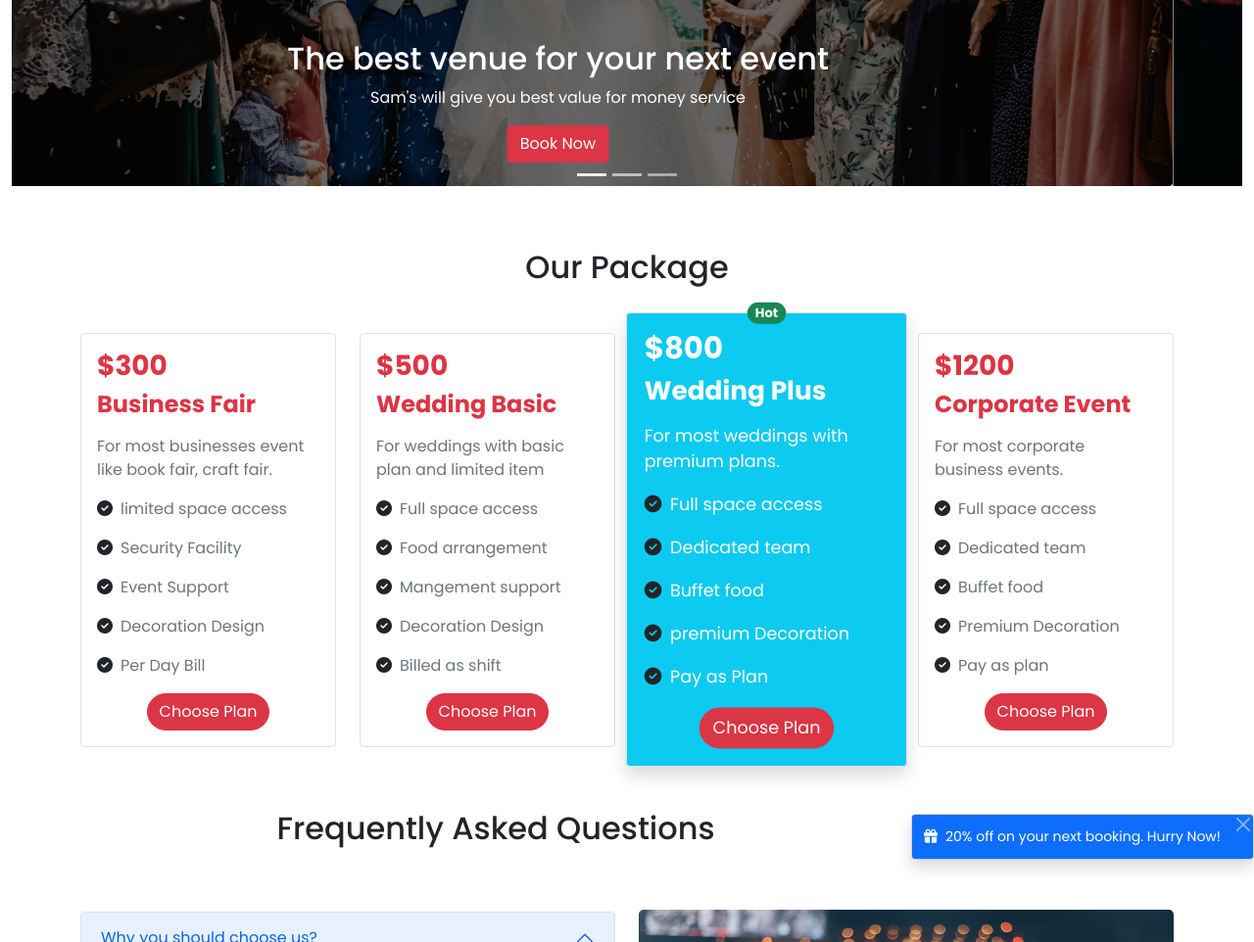
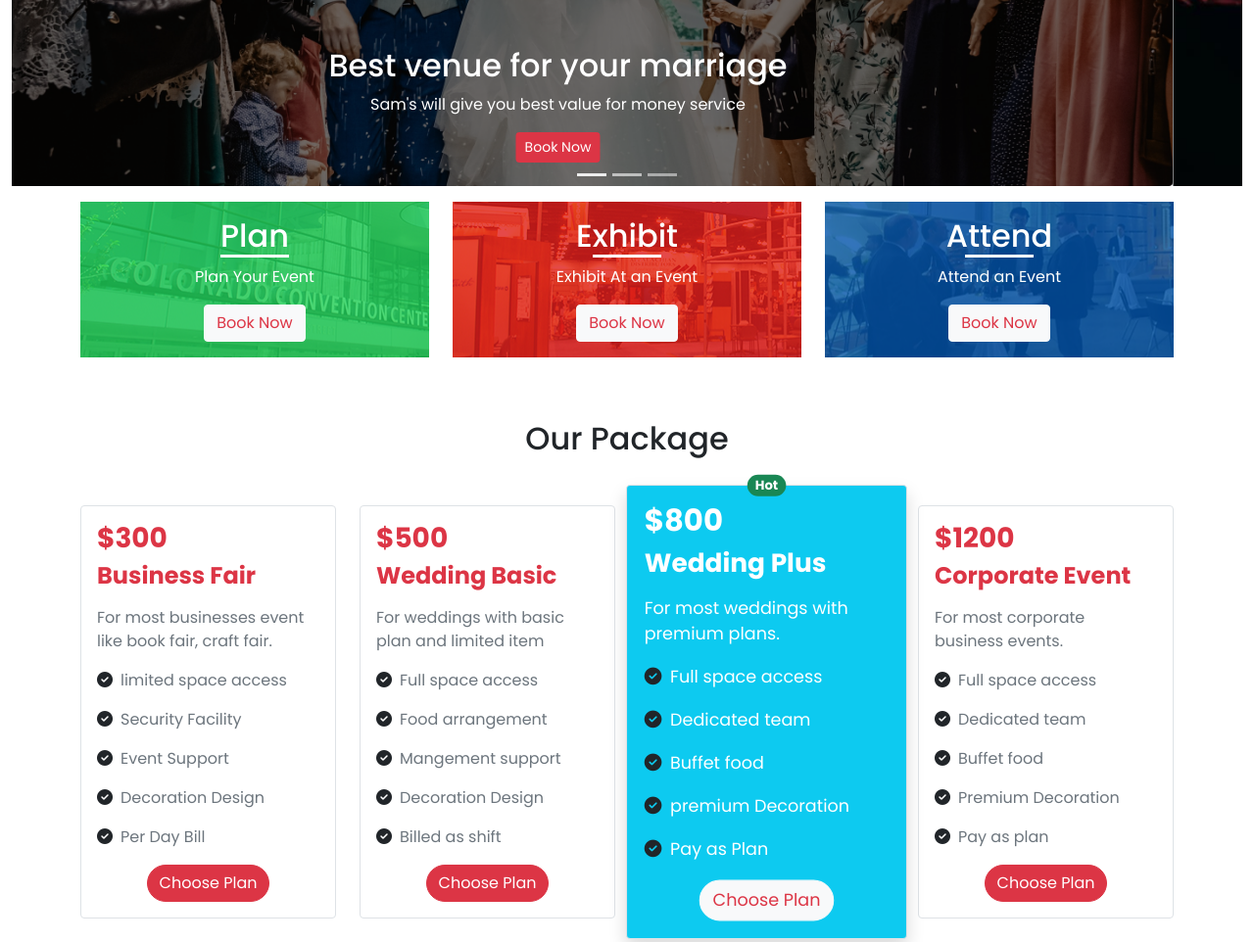
Before and after one commit to Shahinul-Islam/convention-center-assignment, a plain HTML site: page index.html in a window 1280 px wide. Shown: the part 400-1362 px from the top of the page at 98% size. Drawn offline with nearby package versions, Linux system fonts and the light colour scheme.

Commit message:
btn link added

```diff
--- a/index.html
+++ b/index.html
@@ -40,10 +40,10 @@
                   <div class="carousel-item active py-3">
                     <img src="images/banner.png" class="d-block w-100" alt="...">
                     <div class="carousel-caption d-md-block ">
-                      <h2>The best venue for your
-                        next event</h2>
+                      <h2>Best venue for your
+                        marriage</h2>
                       <p class="d-none d-md-block mx-auto">Sam's will give you best value for money service</p>
-                      <button type="button" class="btn btn-danger d-none d-md-block mx-auto">Book Now</button>
+                      <a type="button" class="btn btn-danger mx-auto btn-sm" href="https://www.w3schools.com/bootstrap/default.asp" target="_blank">Book Now</a>
                     </div>
                   </div>
                   <div class="carousel-item py-3">
@@ -51,7 +51,7 @@
                     <div class="carousel-caption d-md-block ">
                       <h2>Make your concert live</h2>
                       <p class="d-none d-md-block mx-auto">Sam's the best place for your live concert</p>
-                      <button type="button" class="btn btn-danger d-none d-md-block mx-auto">Book Now</button>
+                      <a type="button" class="btn btn-danger mx-auto btn-sm" href="https://www.w3schools.com/bootstrap/default.asp" target="_blank">Book Now</a>
                     </div>
                   </div>
                   <div class="carousel-item py-3">
@@ -59,7 +59,7 @@
                     <div class="carousel-caption d-md-block ">
                       <h2>Get versity convocation done</h2>
                       <p class="d-none d-md-block mx-auto">Any educational meeting or convocation at one place</p>
-                      <button type="button" class="btn btn-danger d-none d-md-block mx-auto">Book Now</button>
+                      <a type="button" class="btn btn-danger mx-auto btn-sm" href="https://www.w3schools.com/bootstrap/default.asp" target="_blank">Book Now</a>
                     </div>
                   </div>
                 </div>
@@ -76,6 +76,31 @@
         </section>
     </header>
     <main>
+        <section class="container">
+          <div class="row">
+            <div class="col-lg-4 text-center">
+              <div class="plan p-3 mb-3">
+                <h2 class="text-white h-line">Plan</h2>
+                <p class="text-white">Plan Your Event</p>
+                <a type="button" class="btn btn-light text-danger mx-auto" href="https://www.w3schools.com/bootstrap/default.asp" target="_blank">Book Now</a>
+              </div>
+            </div>
+            <div class="col-lg-4 text-center">
+              <div class="exhibit p-3 mb-3">
+                <h2 class="text-white h-line">Exhibit</h2>
+                <p class="text-white">Exhibit At an Event</p>
+                <a type="button" class="btn btn-light text-danger mx-auto" href="https://www.w3schools.com/bootstrap/default.asp" target="_blank">Book Now</a>
+              </div>
+            </div>
+            <div class="col-lg-4 text-center">
+              <div class="attend p-3 mb-3">
+                <h2 class="text-white h-line">Attend</h2>
+                <p class="text-white">Attend an Event</p>
+                <a type="button" class="btn btn-light text-danger mx-auto" href="https://www.w3schools.com/bootstrap/default.asp" target="_blank">Book Now</a>
+              </div>
+            </div>
+          </div>
+        </section>
         <!-- our package section  -->
         <section class="container my-5">
             <div class="my-5 text-center">
@@ -97,7 +122,7 @@
                             <p><i class="fas fa-check-circle"></i><span class="ms-2 text-secondary">Per Day Bill</span></p>
                         </div>
                         <div class="text-center mt-3">
-                            <button type="button" class="btn btn-danger rounded-pill">Choose Plan</button>
+                            <a href="https://www.google.com" target="_blank" type="button" class="btn btn-danger rounded-pill">Choose Plan</a>
                         </div>
                     </div>
                 </div>
@@ -116,7 +141,7 @@
                             <p><i class="fas fa-check-circle"></i><span class="ms-2 text-secondary">Billed as shift</span></p>
                         </div>
                         <div class="text-center mt-3">
-                            <button type="button" class="btn btn-danger rounded-pill">Choose Plan</button>
+                          <a href="https://www.google.com" target="_blank" type="button" class="btn btn-danger rounded-pill">Choose Plan</a>
                         </div>
                     </div>
                 </div>
@@ -137,7 +162,7 @@
                             <p><i class="fas fa-check-circle"></i><span class="ms-2 text-white">Pay as Plan</span></p>
                         </div>
                         <div class="text-center mt-3">
-                            <button type="button" class="btn btn-danger rounded-pill">Choose Plan</button>
+                          <a href="https://www.google.com" target="_blank" type="button" class="btn btn-light text-danger rounded-pill">Choose Plan</a>
                         </div>
                     </div>
                 </div>
@@ -156,7 +181,7 @@
                             <p><i class="fas fa-check-circle"></i><span class="ms-2 text-secondary">Pay as plan</span></p>
                         </div>
                         <div class="text-center mt-3">
-                            <button type="button" class="btn btn-danger rounded-pill">Choose Plan</button>
+                          <a href="https://www.google.com" target="_blank" type="button" class="btn btn-danger rounded-pill">Choose Plan</a>
                         </div>
                     </div>
                 </div>
--- a/style.css
+++ b/style.css
@@ -6,7 +6,22 @@ body{
     height: 585px;
 }
 
-
+.plan{
+    background-image: url(images/plan-bkg.png);
+}
+.exhibit{
+    background-image: url(images/exhibit-bkg.png);
+}
+.attend{
+    background-image: url(images/attend-bkg.png);
+}
+.h-line::after{
+    content: '';
+    border-bottom: 3px solid #ffffff;
+    width: 70px;
+    display: block;
+    margin: 0 auto;
+}
 @media only screen and (min-width: 764px) {
     .card-3{
         transform: scale(1.1);
```
Also changed, not shown: images/attend-bkg.png (added), images/exhibit-bkg.png (added), images/plan-bkg.png (added).
